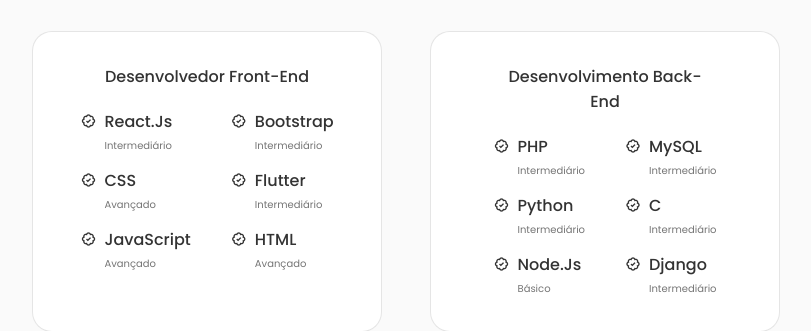
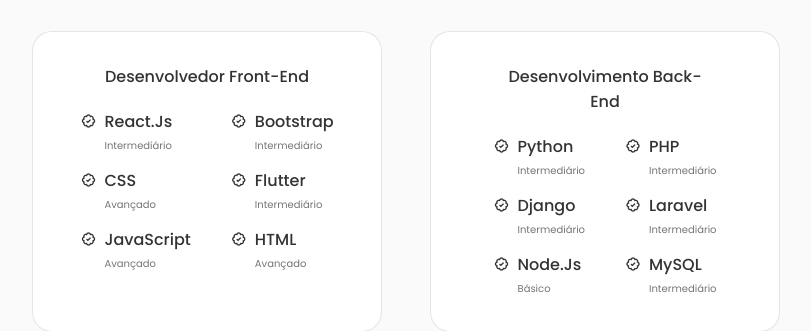
Before and after one commit to BielBatemarque/Portifolio, a React (Create React App) app: page / in a window 1280 px wide. Shown: the part 1640-1971 px from the top of the page, without its empty margins (234-1045 px from the left). Built offline with nearby package versions, Linux system fonts and the light colour scheme.

Commit message:
fix: tecnologias backend

```diff
--- a/src/components/Skills/Backend.jsx
+++ b/src/components/Skills/Backend.jsx
@@ -8,7 +8,7 @@
                 <div className="skills__data">
                     <i className="bx bx-badge-check"></i>
                     <div>
-                        <h3 className="skills__name">PHP</h3>
+                        <h3 className="skills__name">Python</h3>
                         <span className="skills__level">Intermediário</span>
                     </div>
                 </div>
@@ -16,7 +16,7 @@
                 <div className="skills__data">
                     <i className="bx bx-badge-check"></i>
                     <div>
-                        <h3 className="skills__name">Python</h3>
+                        <h3 className="skills__name">Django</h3>
                         <span className="skills__level">Intermediário</span>
                     </div>
                 </div>
@@ -36,7 +36,7 @@
                 <div className="skills__data">
                     <i className="bx bx-badge-check"></i>
                     <div>
-                        <h3 className="skills__name">MySQL</h3>
+                        <h3 className="skills__name">PHP</h3>
                         <span className="skills__level">Intermediário</span>
                     </div>
                 </div>
@@ -44,7 +44,7 @@
                 <div className="skills__data">
                     <i className="bx bx-badge-check"></i>
                     <div>
-                        <h3 className="skills__name">C</h3>
+                        <h3 className="skills__name">Laravel</h3>
                         <span className="skills__level">Intermediário</span>
                     </div>
                 </div>
@@ -52,7 +52,7 @@
                 <div className="skills__data">
                     <i className="bx bx-badge-check"></i>
                     <div>
-                        <h3 className="skills__name">Django</h3>
+                        <h3 className="skills__name">MySQL</h3>
                         <span className="skills__level">Intermediário</span>
                     </div>
                 </div>
```
